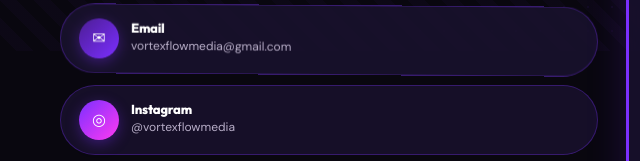
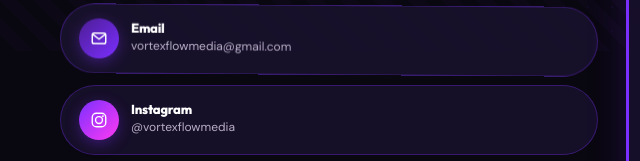
Before and after one commit to vortexflowmedia-creator/Vortexflowmedia-N-, a website: page contact.html in a window 1280 px wide. Shown: the part 749-910 px from the top of the page, 0-640 px from the left. Drawn offline with nearby package versions, Linux system fonts and the light colour scheme; a web font is replaced by a local one.

Commit message:
Update contact.html

```diff
--- a/contact.html
+++ b/contact.html
@@ -104,12 +104,12 @@
         </a>
 
         <a href="mailto:vortexflowmedia@gmail.com?subject=Project%20Inquiry" class="contact-pill tilt-card" style="--base:0.4deg;transform:rotate(var(--base))">
-          <span class="icon" style="background:linear-gradient(135deg,#4C1D95,#7B2FFF)">✉</span>
+          <span class="icon" style="background:linear-gradient(135deg,#4C1D95,#7B2FFF)"><svg viewBox="0 0 24 24" width="18" height="18" fill="none" stroke="#FFFFFF" stroke-width="1.9" stroke-linecap="round" stroke-linejoin="round" aria-hidden="true"><rect x="3" y="5" width="18" height="14" rx="2.5"></rect><path d="M3.5 6.5L12 13l8.5-6.5"></path></svg></span>
           <div><h4>Email</h4><p>vortexflowmedia@gmail.com</p></div>
         </a>
 
         <a href="https://instagram.com/vortexflowmedia" target="_blank" rel="noopener" class="contact-pill tilt-card">
-          <span class="icon" style="background:linear-gradient(135deg,var(--primary),var(--accent))">◎</span>
+          <span class="icon" style="background:linear-gradient(135deg,var(--primary),var(--accent))"><svg viewBox="0 0 24 24" width="18" height="18" fill="none" stroke="#FFFFFF" stroke-width="1.8" stroke-linecap="round" stroke-linejoin="round" aria-hidden="true"><rect x="3" y="3" width="18" height="18" rx="5.5"></rect><circle cx="12" cy="12" r="4.6"></circle><circle cx="17.2" cy="6.8" r="1.3" fill="#FFFFFF" stroke="none"></circle></svg></span>
           <div><h4>Instagram</h4><p>@vortexflowmedia</p></div>
         </a>
 
```
